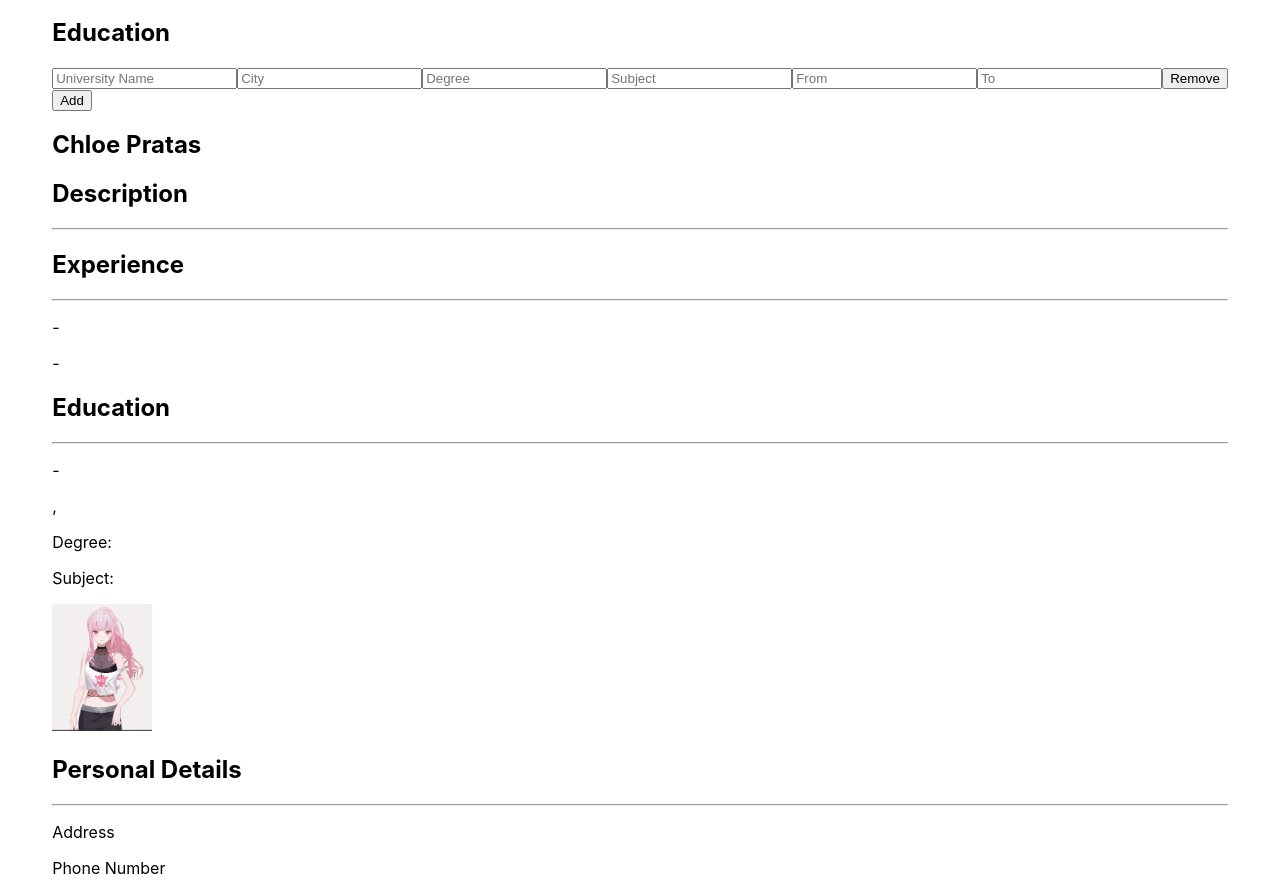
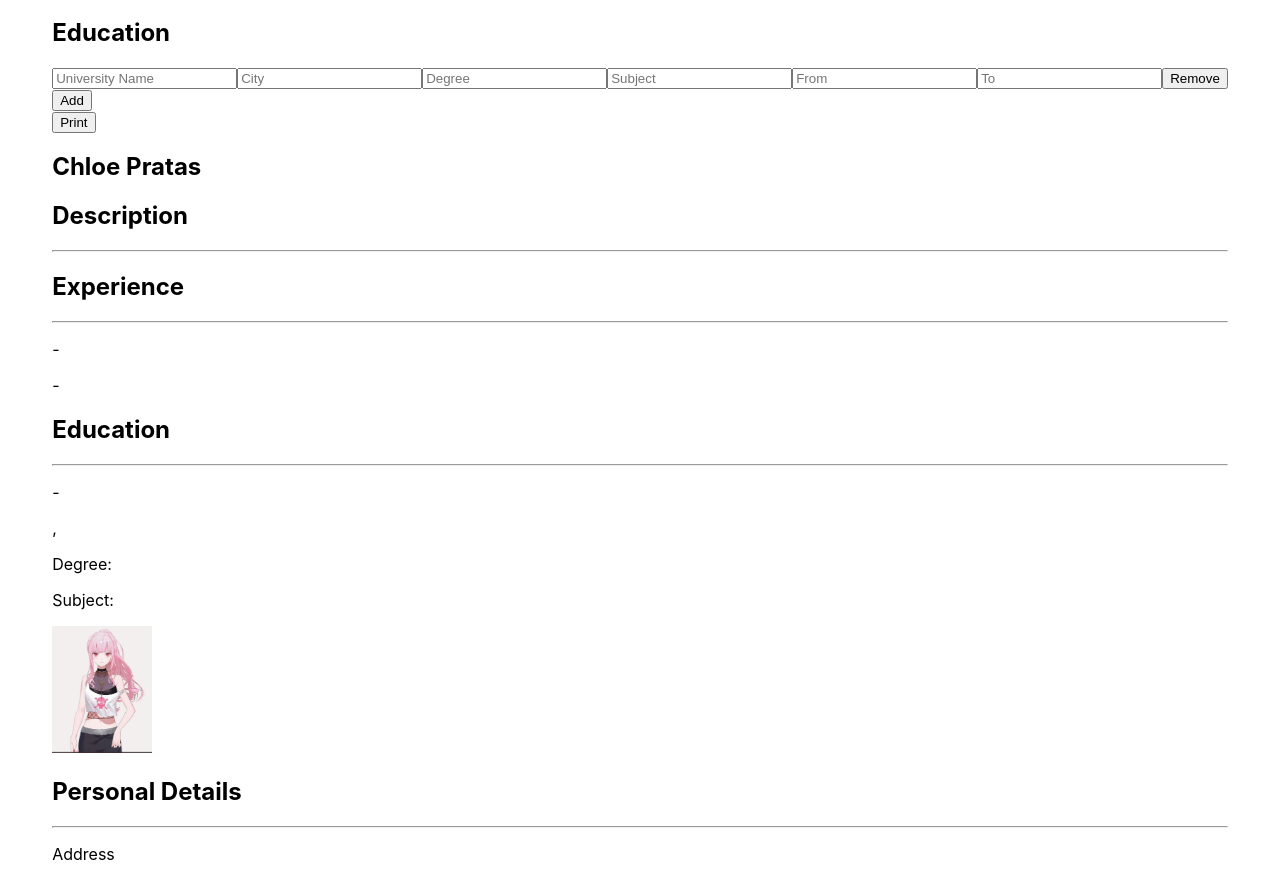
Before and after one commit to Chloe199719/Cv-Project, a React (Create React App) app: page / in a window 1280 px wide. Shown: the part 814-1696 px from the top of the page. Built offline with nearby package versions, Linux system fonts and the light colour scheme.

Commit message:
Can Now Print to a PDF

```diff
--- a/package.json
+++ b/package.json
@@ -9,6 +9,7 @@
     "react": "^18.2.0",
     "react-dom": "^18.2.0",
     "react-scripts": "5.0.1",
+    "react-to-print": "^2.14.11",
     "uniqid": "^5.4.0",
     "web-vitals": "^2.1.4"
   },
--- a/src/App.js
+++ b/src/App.js
@@ -6,6 +6,7 @@ import Education from "./component/education";
 import uniqid from "uniqid";
 import img1 from "./component/img1.jpg";
 import FormatedCV from "./component/formated";
+import ReactToPrint from "react-to-print";
 
 class App extends Component {
   constructor() {
@@ -147,7 +148,16 @@ class App extends Component {
             remove={this.removeEdu}
             change={this.onchangeEdu}
           />
-          <FormatedCV name={this.state} />
+          <ReactToPrint
+            trigger={() => {
+              return <button>Print </button>;
+            }}
+            content={() => this.componentRef}
+          />
+          <FormatedCV
+            name={this.state}
+            ref={(el) => (this.componentRef = el)}
+          />
         </main>
       </>
     );
--- /dev/null
+++ b/src/component/PrintBtn.js
@@ -0,0 +1,2 @@
+import React from "react";
+    const printExemple
--- a/src/component/formated.js
+++ b/src/component/formated.js
@@ -1,9 +1,9 @@
-import React from "react";
+import React, { forwardRef } from "react";
+const FormatedCV = forwardRef((props, ref) => {
+  const { name } = props;
 
-function formatedCV(props) {
-  const { name } = props;
   return (
-    <section>
+    <section ref={ref}>
       <div className="headerCV">
         <h2>
           {name.firstName} {name.lastName}
@@ -67,6 +67,6 @@ function formatedCV(props) {
       </div>
     </section>
   );
-}
+});
 
-export default formatedCV;
+export default FormatedCV;
```
Also changed, not shown: 1 other file (tests, documents, lock files or other folders).
